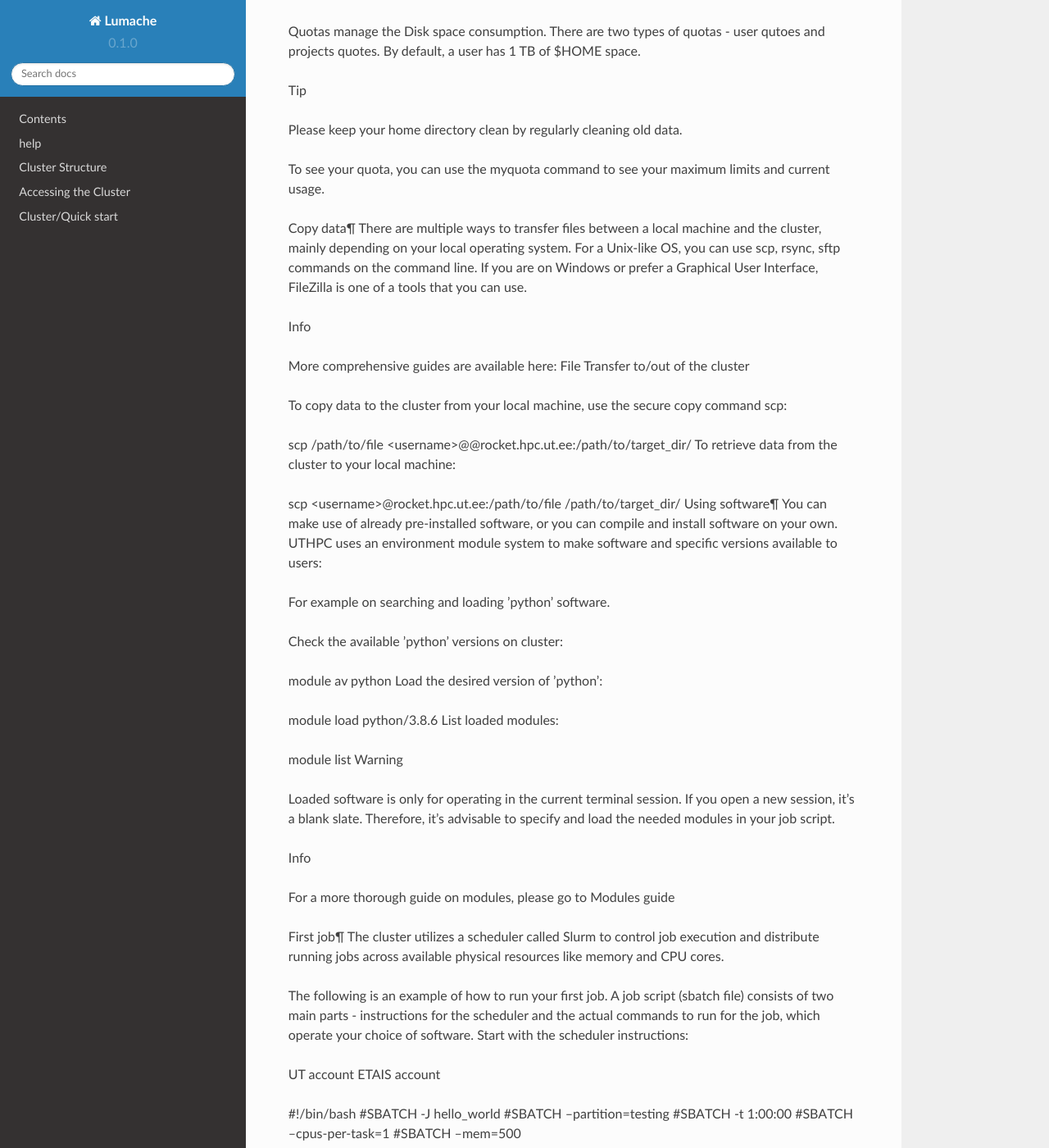
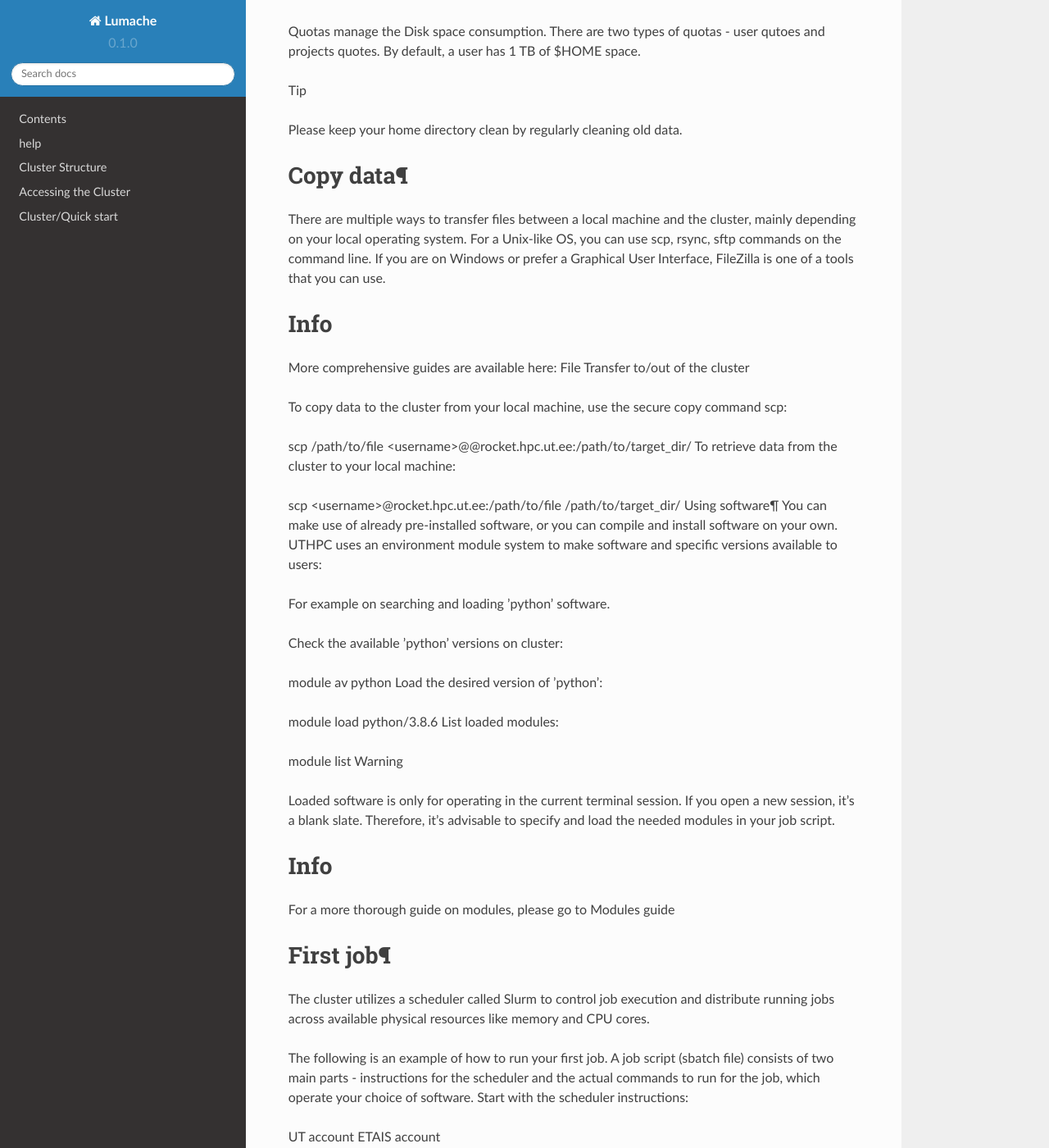
Before and after one commit to IPT-OMICS/IPT-OMICS, a Sphinx documentation site: the page built from docs/source/Cluster/Quickstart.rst, in a window 1280 px wide and 1400 px high, scrolled down 964 px. Shown: the whole window at 82% size. Built offline with Sphinx 7.4.7 and the Read the Docs theme 2.0.0, drawn with Linux system fonts in a browser that asks for light colours; pages that are not in the unit, such as notebooks, are missing from menus; some of the changed text lies outside the part shown.

Commit message:
Update Quickstart.rst

```diff
--- a/docs/source/Cluster/Quickstart.rst
+++ b/docs/source/Cluster/Quickstart.rst
@@ -34,12 +34,14 @@ Tip
 
 Please keep your home directory clean by regularly cleaning old data.
 
-To see your quota, you can use the myquota command to see your maximum limits and current usage.
+
 
 Copy data¶
+=====================
 There are multiple ways to transfer files between a local machine and the cluster, mainly depending on your local operating system. For a Unix-like OS, you can use scp, rsync, sftp commands on the command line. If you are on Windows or prefer a Graphical User Interface, FileZilla  is one of a tools that you can use.
 
 Info
+=====================
 
 More comprehensive guides are available here: File Transfer to/out of the cluster
 
@@ -73,10 +75,12 @@ Warning
 Loaded software is only for operating in the current terminal session. If you open a new session, it's a blank slate. Therefore, it's advisable to specify and load the needed modules in your job script.
 
 Info
+=====================
 
 For a more thorough guide on modules, please go to Modules guide
 
 First job¶
+=====================
 The cluster utilizes a scheduler called Slurm to control job execution and distribute running jobs across available physical resources like memory and CPU cores.
 
 The following is an example of how to run your first job. A job script (sbatch file) consists of two main parts - instructions for the scheduler and the actual commands to run for the job, which operate your choice of software. Start with the scheduler instructions:
@@ -129,6 +133,7 @@ Running jobs directly on the cluster, without the queue system, is strictly forb
 There are various options for different kinds of jobs in cluster. Please review the following sections for more information Submitting Jobs , GPU Computing , Interactive Jobs  for more information.
 
 Monitor your job¶
+=====================
 You can inspect the status of your running jobs with the squeue command:
 
 
@@ -144,6 +149,7 @@ You can also see all active submitted jobs with squeue:
 
 squeue -u <test_user>
 Cancel your job¶
+=====================
 You can cancel your job via the scancel command by passing the job ID as an argument.
 
 
```
